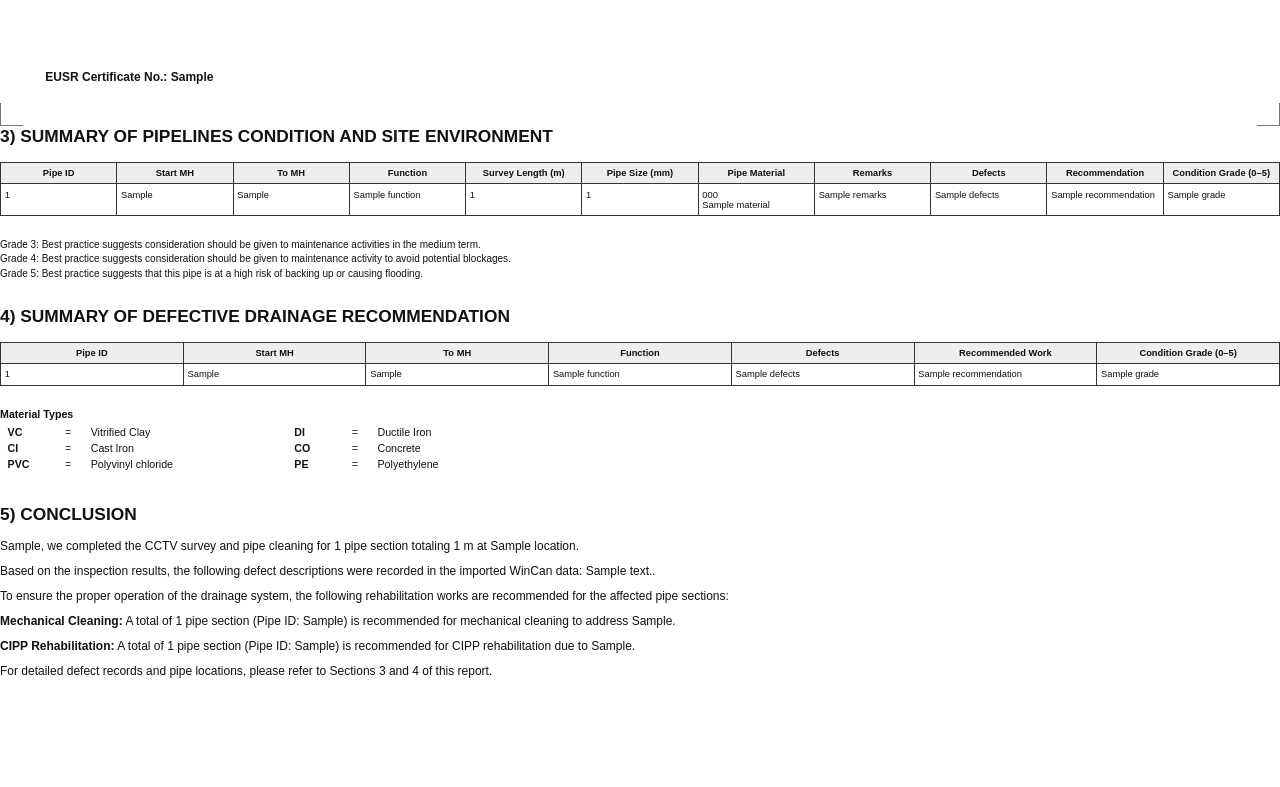
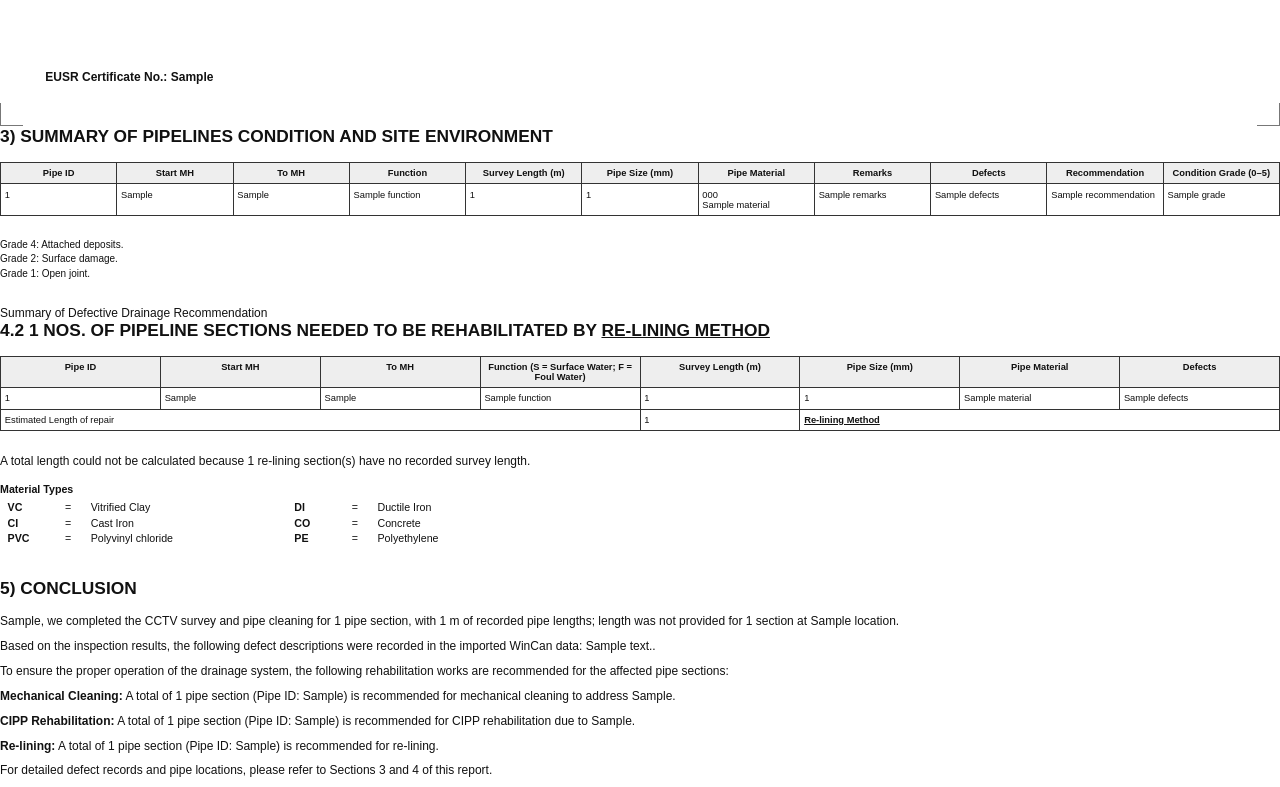
Before and after one commit to himpapun20-web/Cover-Page-Set-Automation, a Python web app: template backend/templates/cctv_cover_report.html in a window 1280 px wide. Shown: the part 2006-2793 px from the top of the page. Before the commit the page ends 2684 px from the top, so only its background shows below. Run offline with Jinja, Linux system fonts and the light colour scheme; the template is opened without the code that fills it: most values are stand-ins (such as "Sample title", 1, 10 or a date in 2020); grey boxes marked "Sample" are stand-in pictures.

Commit message:
Update cctv_cover_report.html

```diff
--- a/backend/templates/cctv_cover_report.html
+++ b/backend/templates/cctv_cover_report.html
@@ -110,14 +110,17 @@ html, body { margin:0; padding:0; font-family:Arial,"Liberation Sans",sans-serif
   {% for pipe in pipe_rows %}<tr><td>{{ pipe.pipe_id }}</td><td>{{ pipe.upstream_manhole }}</td><td>{{ pipe.downstream_manhole }}</td><td>{{ pipe.function }}</td><td>{{ pipe.length }}</td><td>{{ pipe.size }}</td><td>{{ pipe.material_code }}<br>{{ pipe.material }}</td><td>{{ pipe.remarks }}</td><td>{{ pipe.defects }}</td><td>{{ pipe.recommendation }}</td><td>{{ pipe.grade }}</td></tr>{% else %}<tr><td colspan="11">No pipe sections have been imported from a WinCan VX report.</td></tr>{% endfor %}
   </tbody></table>
   <div class="grade-notes">
-    <p>Grade 3: Best practice suggests consideration should be given to maintenance activities in the medium term.</p>
-    <p>Grade 4: Best practice suggests consideration should be given to maintenance activity to avoid potential blockages.</p>
-    <p>Grade 5: Best practice suggests that this pipe is at a high risk of backing up or causing flooding.</p>
+    <p>Grade 4: Attached deposits.</p>
+    <p>Grade 2: Surface damage.</p>
+    <p>Grade 1: Open joint.</p>
   </div>
-  <h2 class="section-title" style="margin-top:7mm">4) Summary of Defective Drainage Recommendation</h2>
-  <table class="data-table"><thead><tr><th>Pipe ID</th><th>Start MH</th><th>To MH</th><th>Function</th><th>Defects</th><th>Recommended Work</th><th>Condition Grade (0–5)</th></tr></thead><tbody>
-  {% for pipe in pipe_rows if pipe.defects != "Not provided" or pipe.recommendation != "Not provided" %}<tr><td>{{ pipe.pipe_id }}</td><td>{{ pipe.upstream_manhole }}</td><td>{{ pipe.downstream_manhole }}</td><td>{{ pipe.function }}</td><td>{{ pipe.defects }}</td><td>{{ pipe.recommendation }}</td><td>{{ pipe.grade }}</td></tr>{% else %}<tr><td colspan="7">No defective drainage recommendations were identified in the imported WinCan VX report.</td></tr>{% endfor %}
+  <div class="eyebrow" style="margin-top:7mm">Summary of Defective Drainage Recommendation</div>
+  <h2 class="section-title">4.2 {{ relining_count }} nos. of pipeline sections needed to be rehabilitated by <strong><u>Re-lining Method</u></strong></h2>
+  <table class="data-table"><thead><tr><th>Pipe ID</th><th>Start MH</th><th>To MH</th><th>Function (S = Surface Water; F = Foul Water)</th><th>Survey Length (m)</th><th>Pipe Size (mm)</th><th>Pipe Material</th><th>Defects</th></tr></thead><tbody>
+  {% for pipe in relining_rows %}<tr><td>{{ pipe.pipe_id }}</td><td>{{ pipe.upstream_manhole }}</td><td>{{ pipe.downstream_manhole }}</td><td>{{ pipe.function }}</td><td>{{ pipe.length }}</td><td>{{ pipe.size }}</td><td>{{ pipe.material }}</td><td>{{ pipe.defects }}</td></tr>{% else %}<tr>{% for _ in range(8) %}<td>N/A</td>{% endfor %}</tr>{% endfor %}
+  <tr><td colspan="4">Estimated Length of repair</td><td>{{ relining_total_length }}</td><td colspan="3"><strong><u>Re-lining Method</u></strong></td></tr>
   </tbody></table>
+  {% if relining_missing_length_count %}<p class="muted">A total length could not be calculated because {{ relining_missing_length_count }} re-lining section(s) have no recorded survey length.</p>{% endif %}
   <div class="material-title">Material Types</div>
   <table class="material-table"><tbody>
     <tr><td class="code">VC</td><td class="equals">=</td><td>Vitrified Clay</td><td class="code">DI</td><td class="equals">=</td><td>Ductile Iron</td></tr>
@@ -127,7 +130,7 @@ html, body { margin:0; padding:0; font-family:Arial,"Liberation Sans",sans-serif
   <section class="conclusion" id="section-conclusion">
     <h2>5) Conclusion</h2>
     {% if conclusion.section_count %}
-    <p>{{ conclusion.survey_period }}, we completed the CCTV survey and pipe cleaning for {{ conclusion.section_count }} pipe section{{ "s" if conclusion.section_count != 1 else "" }} totaling {{ conclusion.total_length }} m at {{ conclusion.location }}.</p>
+    <p>{{ conclusion.survey_period }}, we completed the CCTV survey and pipe cleaning for {{ conclusion.section_count }} pipe section{{ "s" if conclusion.section_count != 1 else "" }}{% if conclusion.missing_length_count %}, with {{ conclusion.total_length }} m of recorded pipe lengths; length was not provided for {{ conclusion.missing_length_count }} section{{ "s" if conclusion.missing_length_count != 1 else "" }}{% else %} totaling {{ conclusion.total_length }} m{% endif %} at {{ conclusion.location }}.</p>
     {% if conclusion.defect_descriptions %}
     <p>Based on the inspection results, the following defect descriptions were recorded in the imported WinCan data: {{ conclusion.defect_descriptions | join("; ") }}.</p>
     {% else %}
@@ -140,7 +143,10 @@ html, body { margin:0; padding:0; font-family:Arial,"Liberation Sans",sans-serif
     {% if conclusion.cipp_count %}
     <p><strong>CIPP Rehabilitation:</strong> A total of {{ conclusion.cipp_count }} pipe section{{ "s" if conclusion.cipp_count != 1 else "" }} (Pipe ID: {{ conclusion.cipp_pipe_ids }}) {{ "are" if conclusion.cipp_count != 1 else "is" }} recommended for CIPP rehabilitation due to {{ conclusion.cipp_reasons | join(" and ") }}.</p>
     {% endif %}
-    {% if not conclusion.cleaning_count and not conclusion.cipp_count %}
+    {% if conclusion.relining_count %}
+    <p><strong>Re-lining:</strong> A total of {{ conclusion.relining_count }} pipe section{{ "s" if conclusion.relining_count != 1 else "" }} (Pipe ID: {{ conclusion.relining_pipe_ids }}) {{ "are" if conclusion.relining_count != 1 else "is" }} recommended for re-lining.</p>
+    {% endif %}
+    {% if not conclusion.cleaning_count and not conclusion.cipp_count and not conclusion.relining_count %}
     <p>No mechanical-cleaning or CIPP recommendations were identified in the imported defect descriptions.</p>
     {% endif %}
     {% else %}
```
